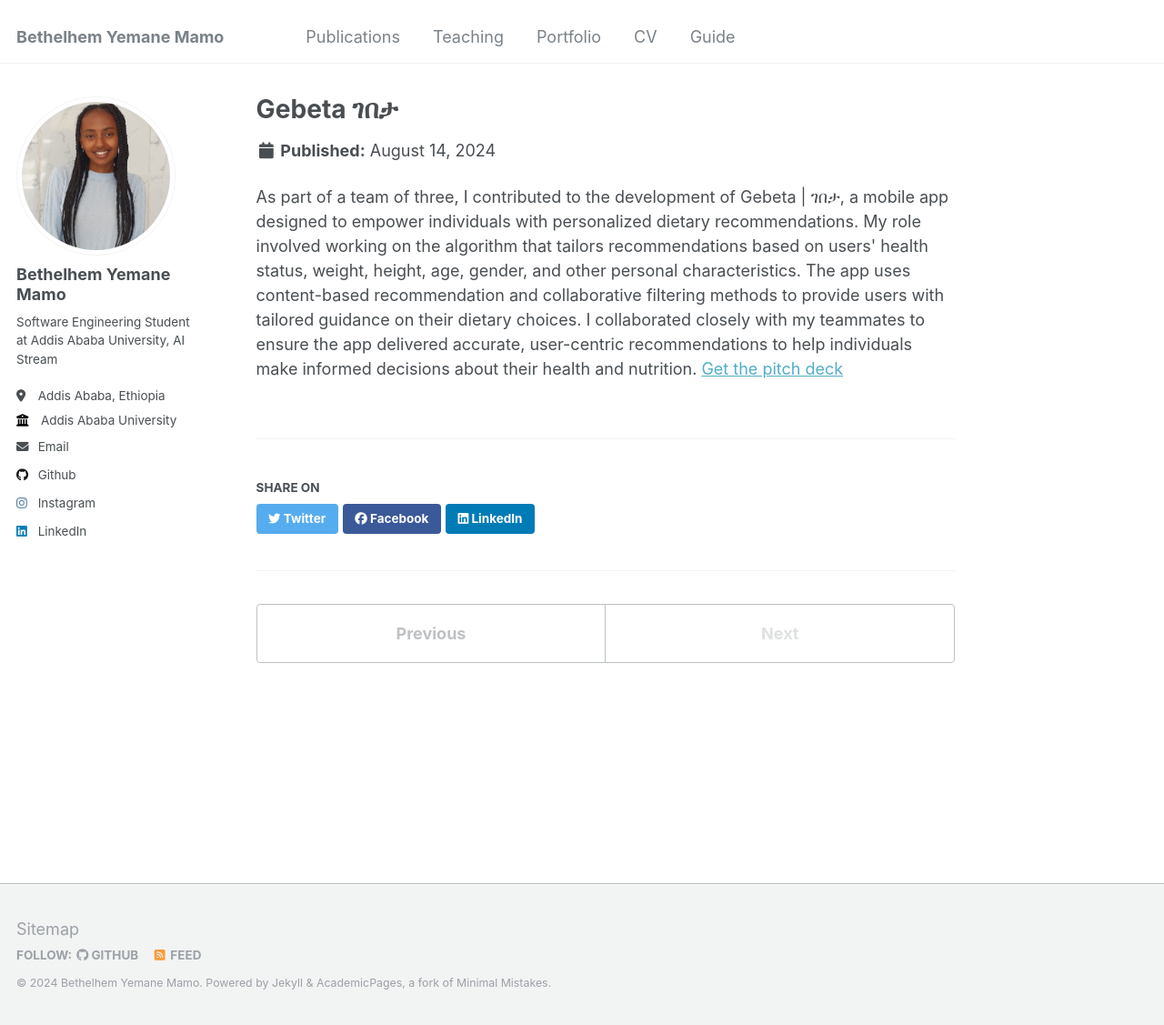
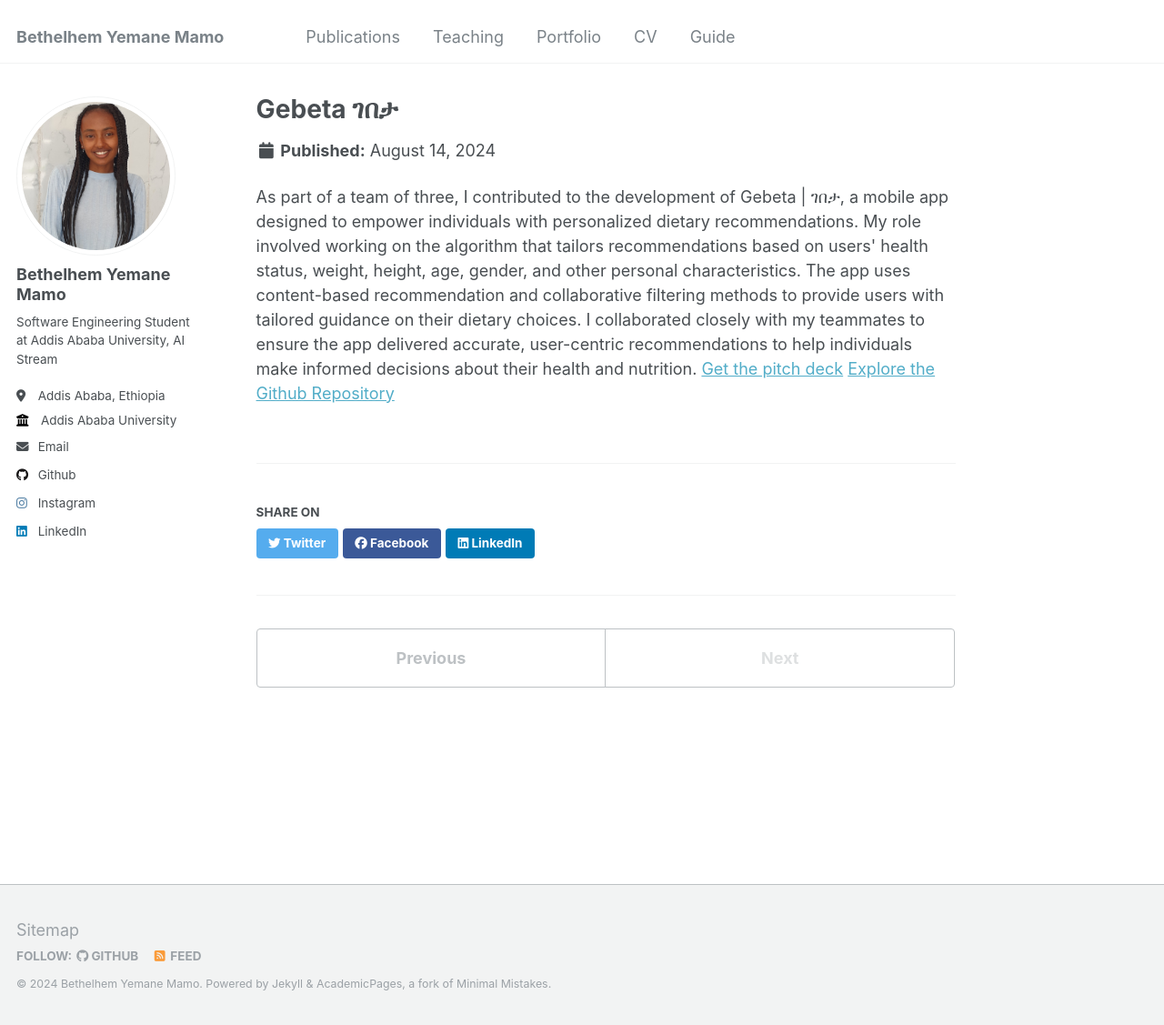
Before and after one commit to Betabravah/betabravah.github.io, a Jekyll site: the page built from _portfolio/portfolio-2.html, in a window 1280 px wide and 1127 px high. Shown: the whole window at 91% size. Built offline with Jekyll 4.4.1, drawn with Linux system fonts in a browser that asks for light colours.

Commit message:
feat: modify portfolio 1

```diff
--- a/_portfolio/portfolio-2.html
+++ b/_portfolio/portfolio-2.html
@@ -7,3 +7,4 @@ collection: portfolio
 As part of a team of three, I contributed to the development of Gebeta | ገበታ, a mobile app designed to empower individuals with personalized dietary recommendations. My role involved working on the algorithm that tailors recommendations based on users' health status, weight, height, age, gender, and other personal characteristics. The app uses content-based recommendation and collaborative filtering methods to provide users with tailored guidance on their dietary choices. I collaborated closely with my teammates to ensure the app delivered accurate, user-centric recommendations to help individuals make informed decisions about their health and nutrition.
 
 <a href="https://drive.google.com/file/d/16AugH-VK48ay9vmZn-BTin49u3sR5fIP/view?usp=sharing">Get the pitch deck</a>
+<a href="https://github.com/Betabravah/food-recommendation">Explore the Github Repository</a>
```
